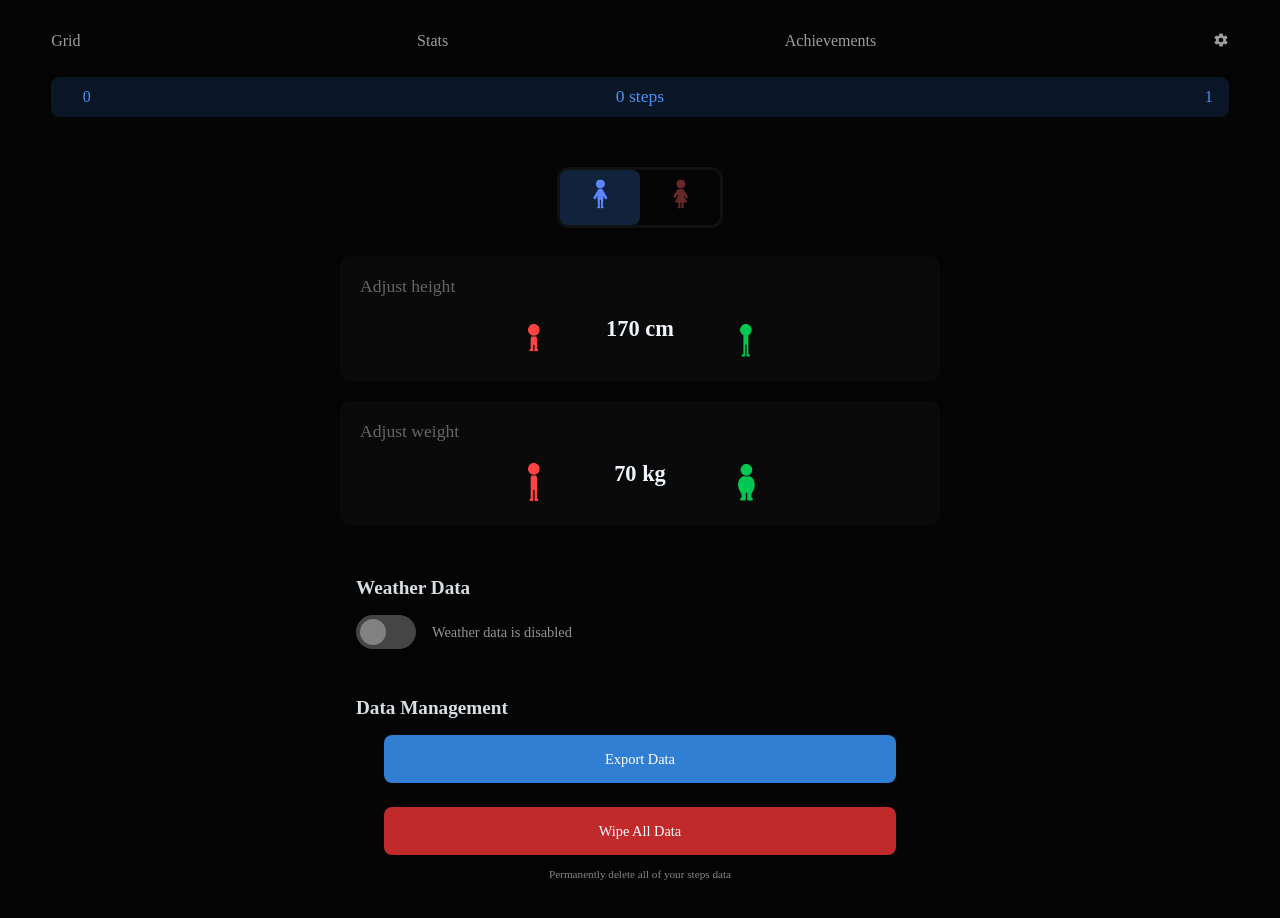
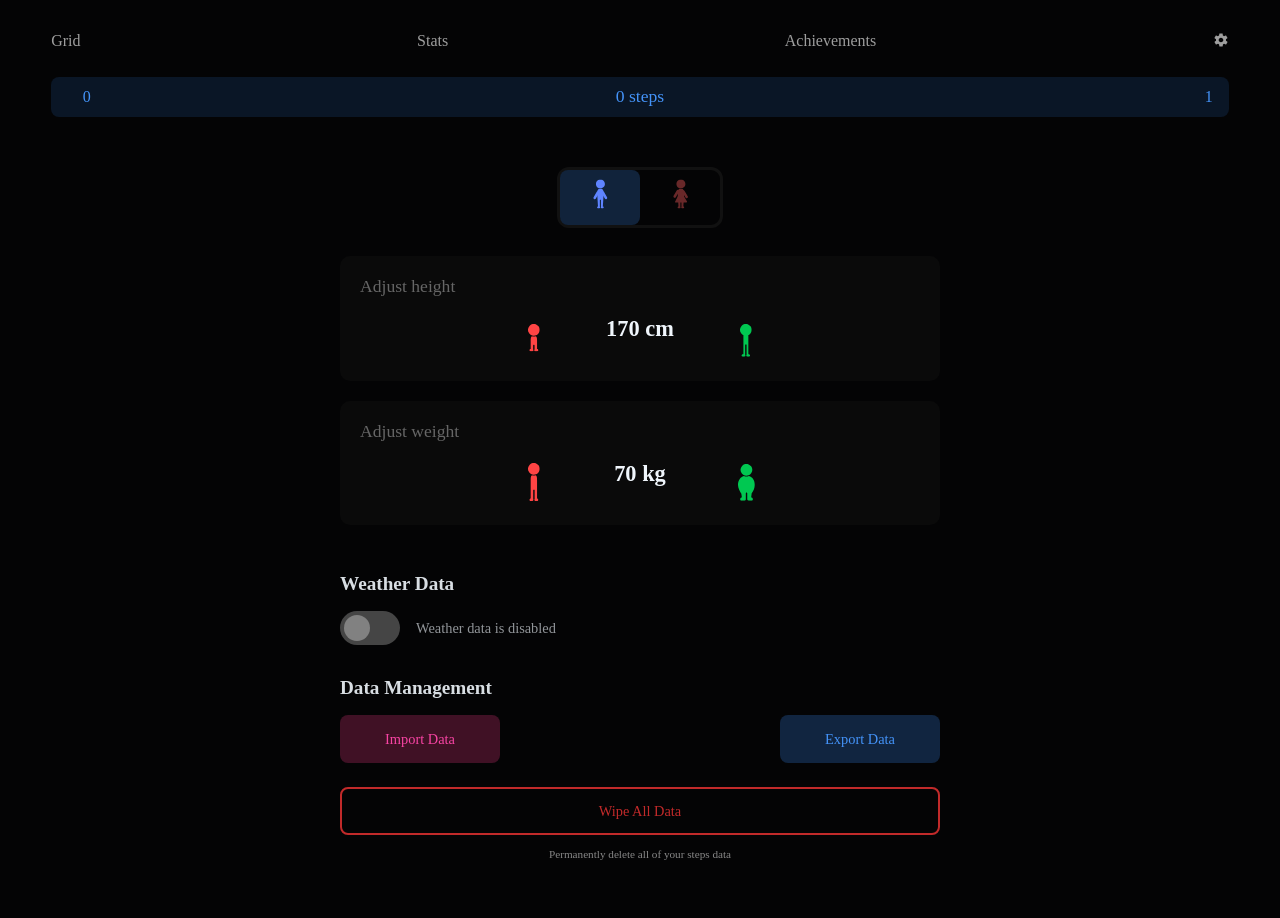
Before and after one commit to cnopt/steps_frontend, a React (Vite) app: page /settings in a window 1280 px wide. Shown: the top 918 px of the page. Built offline with nearby package versions, Linux system fonts and the light colour scheme; a web font is replaced by a local one.

Commit message:
try importing

```diff
--- a/src/components/SettingsMenu.jsx
+++ b/src/components/SettingsMenu.jsx
@@ -129,6 +129,118 @@ const SettingsMenu = () => {
         console.log('Text share failed, falling back to download only:', error);
         downloadFile(blob, filename);
       });
+  };
+
+  const importData = () => {
+    try {
+      const fileInput = document.createElement('input');
+      fileInput.type = 'file';
+      fileInput.accept = '.json,application/json';
+      fileInput.style.display = 'none';
+
+      fileInput.addEventListener('change', (event) => {
+        const file = event.target.files[0];
+        if (!file) {
+          return;
+        }
+
+        // josn file type
+        if (!file.name.toLowerCase().endsWith('.json') && file.type !== 'application/json') {
+          alert('Please select a valid JSON file.');
+          return;
+        }
+
+        // limit size
+        const maxSize = 10 * 1024 * 1024; // 10mb
+        if (file.size > maxSize) {
+          alert('File is too large. Please select a file smaller than 10MB.');
+          return;
+        }
+
+        const reader = new FileReader();
+
+        reader.onload = (e) => {
+          try {
+            const importedData = JSON.parse(e.target.result);
+
+            // validate structure
+            if (!importedData.stepsData || !importedData.userProfile) {
+              alert('Invalid file format. Please select a valid Stepno export file');
+              return;
+            }
+
+            // show confirmation window
+            const stepsCount = importedData.stepsData.length;
+            const exportDate = importedData.exportDate ? new Date(importedData.exportDate).toLocaleDateString() : 'Unknown';
+
+            const confirmMessage = `Import data with ${stepsCount} step entries from ${exportDate}?\n\nThis will merge with your existing data. Newer entries will take precedence.`;
+
+            if (window.confirm(confirmMessage)) {
+              const result = localDataService.importUserData(importedData, { merge: true });
+
+              if (result.success) {
+                // import additional data if present
+                if (importedData.additionalData) {
+                  const additional = importedData.additionalData;
+
+                  if (additional.unlockedBadges && Array.isArray(additional.unlockedBadges)) {
+                    const currentBadges = JSON.parse(localStorage.getItem('unlockedBadges') || '[]');
+                    const mergedBadges = [...new Set([...currentBadges, ...additional.unlockedBadges])];
+                    localStorage.setItem('unlockedBadges', JSON.stringify(mergedBadges));
+                  }
+
+                  if (additional.unwrappedMilestones && Array.isArray(additional.unwrappedMilestones)) {
+                    const currentMilestones = JSON.parse(localStorage.getItem('unwrappedMilestones') || '[]');
+                    const mergedMilestones = [...new Set([...currentMilestones, ...additional.unwrappedMilestones])];
+                    localStorage.setItem('unwrappedMilestones', JSON.stringify(mergedMilestones));
+                  }
+
+                  if (additional.viewedBadges && Array.isArray(additional.viewedBadges)) {
+                    const currentViewed = JSON.parse(localStorage.getItem('viewedBadges') || '[]');
+                    const mergedViewed = [...new Set([...currentViewed, ...additional.viewedBadges])];
+                    localStorage.setItem('viewedBadges', JSON.stringify(mergedViewed));
+                  }
+
+                  if (additional.weatherData && additional.weatherData !== null) {
+                    localStorage.setItem('weatherData', JSON.stringify(additional.weatherData));
+                  }
+                }
+
+                alert(`Data imported successfully! ${result.importedEntries} entries were processed.`);
+
+                // trigger settings update event
+                window.dispatchEvent(new Event('settingsUpdate'));
+
+                // reload the page just in case
+                setTimeout(() => {
+                  window.location.reload();
+                }, 1000);
+              } else {
+                alert('Import failed. Please try again.');
+              }
+            }
+          } catch (error) {
+            console.error('Error parsing JSON file:', error);
+            alert('Invalid JSON file. Please select a valid Stepno export file.');
+          }
+        };
+
+        reader.onerror = () => {
+          alert('Error reading file. Please try again.');
+        };
+
+        reader.readAsText(file);
+      });
+
+      // trigger file picker
+      document.body.appendChild(fileInput);
+      fileInput.click();
+      document.body.removeChild(fileInput);
+
+    } catch (error) {
+      console.error('Error importing data:', error);
+      alert('There was an error importing your data. Please try again.');
+    }
   };
 
   const downloadFile = (blob, filename) => {
@@ -303,12 +415,20 @@ const SettingsMenu = () => {
             <h2>Data Management</h2>
             <div className="data-actions-section">
               <div className="import-export-section">
+                <div className="import-export-buttons">
+                  <button
+                    className="import-data-button"
+                    onClick={importData}
+                  >
+                    Import Data
+                  </button>
                   <button
                     className="export-data-button"
                     onClick={exportData}
                   >
                     Export Data
                   </button>
+                </div>
               </div>
               <div className="wipe-data-section">
                 <button
--- a/src/styles/SettingsMenu.css
+++ b/src/styles/SettingsMenu.css
@@ -95,7 +95,7 @@ button.gender-button.girl.active {
 .weather-settings {
   font-family: sf;
   /* margin: 2rem 0; */
-  padding: 1rem;
+  margin-top: 3rem;
   border-radius: 12px;
 }
 
@@ -166,7 +166,7 @@ input:checked + .toggle-slider:before {
 .data-settings {
   font-family: sf;
   margin-bottom: 20px;
-  padding: 1rem;
+  margin-top: 2rem;
 }
 
 .data-actions-section {
@@ -183,37 +183,49 @@ input:checked + .toggle-slider:before {
   gap: 0.75rem;
 }
 
-.export-data-button {
-  background: #317fd3;
+.import-export-buttons {
+  display: flex;
+  gap: 1rem;
+  width: 100%;
+  justify-content: space-between
+}
+
+.import-data-button, .export-data-button {
   border: none;
-  color: white;
-  padding: 0.75rem 1.5rem;
   border-radius: 8px;
   font-family: sf;
   font-size: 0.9rem;
   cursor: pointer;
   transition: all 0.2s ease;
-  min-width: 150px;
-  width: 90%;
+  flex: 1;
+  max-width: 160px;
   height: 3rem;
 }
 
+.import-data-button {
+  background: #401125;
+  color: #f844a4;
+}
+
+.import-data-button:hover {
+  transform: translateY(-1px);
+}
+
+.import-data-button:active {
+  transform: scale(0.98);
+}
+
+.export-data-button {
+  background: #112540;
+  color: #4493f8;
+}
+
 .export-data-button:hover {
-  background: #4a90e2;
   transform: translateY(-1px);
 }
 
 .export-data-button:active {
   transform: scale(0.98);
-}
-
-.export-data-description {
-  font-size: 0.7rem;
-  color: #888;
-  text-align: center;
-  margin: 0;
-  width: 100%;
-  line-height: 1.4;
 }
 
 .wipe-data-section {
@@ -224,9 +236,8 @@ input:checked + .toggle-slider:before {
 }
 
 .wipe-data-button {
-  background: #c12a2a;
-  border: none;
-  color: white;
+  border: 2px solid #c12a2a;
+  color: #c12a2a;
   padding: 0.75rem 1.5rem;
   border-radius: 8px;
   font-family: sf;
@@ -234,12 +245,11 @@ input:checked + .toggle-slider:before {
   cursor: pointer;
   transition: all 0.2s ease;
   min-width: 150px;
-  width: 90%;
+  width: 100%;
   height: 3rem;
 }
 
 .wipe-data-button:hover {
-  background: #ff3333;
   transform: translateY(-1px);
 }
 
```
Lines whose indentation alone changed are shown as unchanged.
